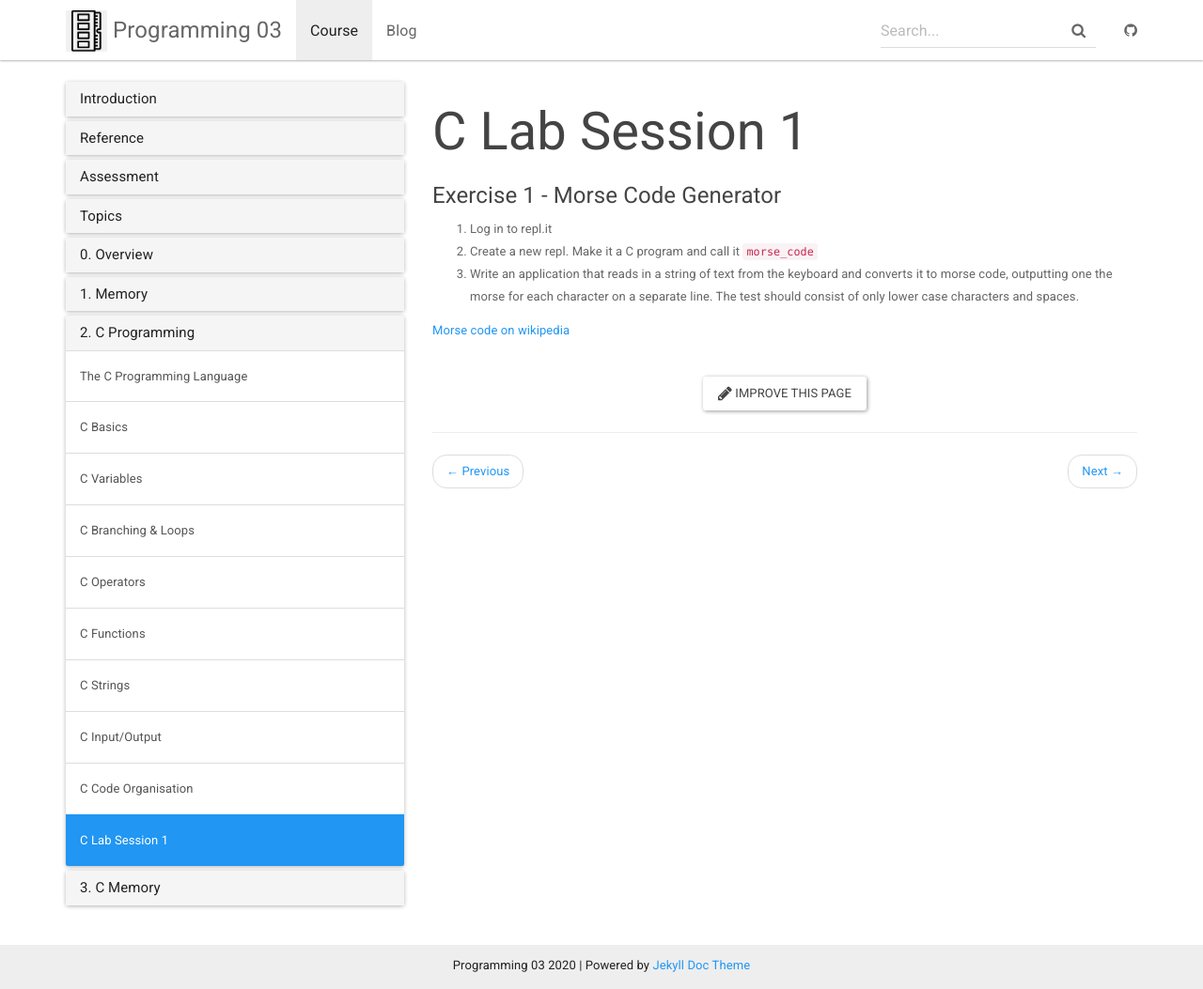
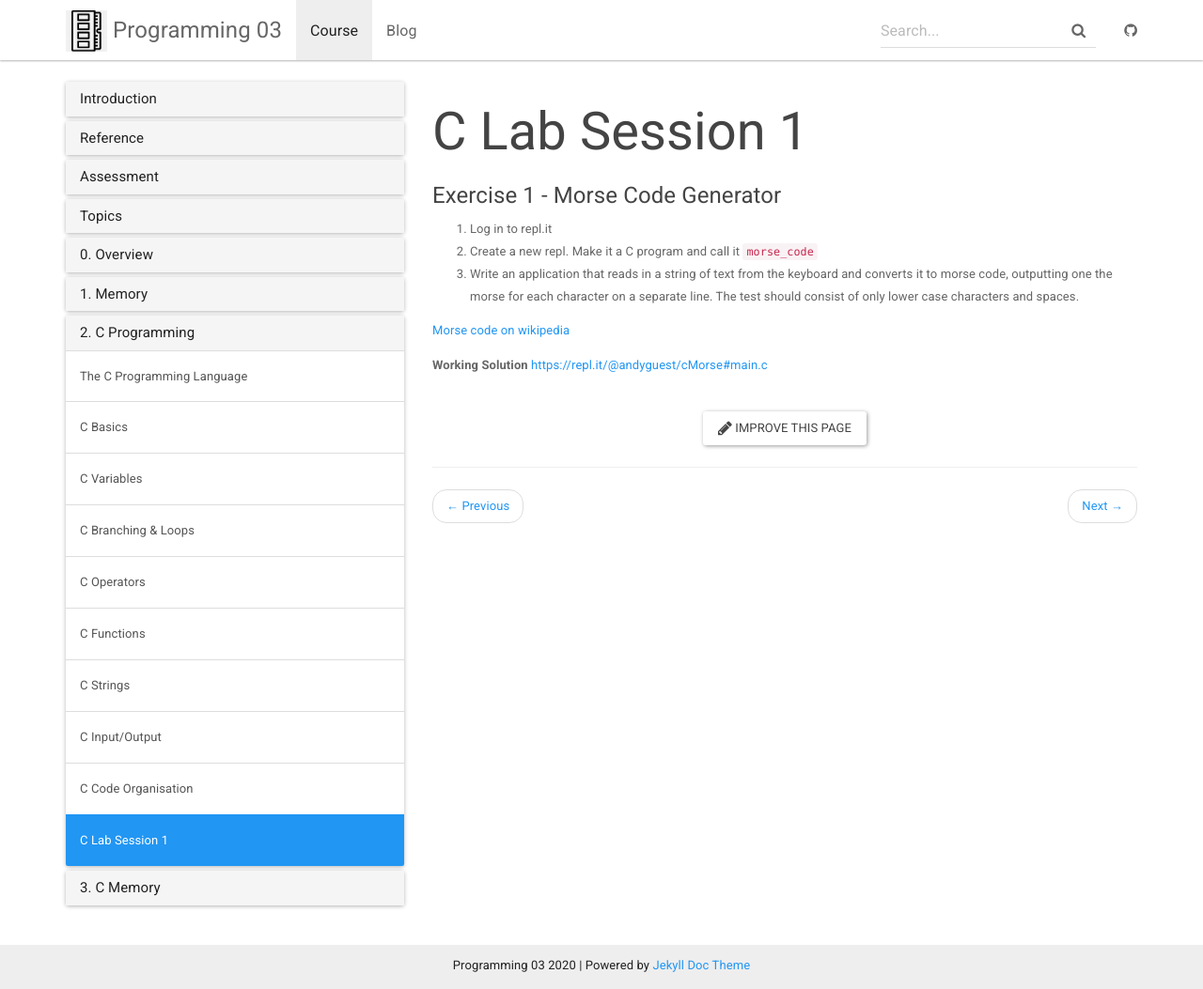
Before and after one commit to andyguestysj/prog03, a Jekyll site: the page built from _docs/topics/2-c/c-10.md, in a window 1280 px wide and 1053 px high. Shown: the whole window at 94% size. Built offline with Jekyll 4.4.1, drawn with Linux system fonts in a browser that asks for light colours.

Commit message:
morse solution

```diff
--- a/_docs/topics/2-c/c-10.md
+++ b/_docs/topics/2-c/c-10.md
@@ -10,3 +10,6 @@ permalink: /docs/c-10/
 3. Write an application that reads in a string of text from the keyboard and converts it to morse code, outputting one the morse for each character on a separate line. The test should consist of only lower case characters and spaces.
 
 [Morse code on wikipedia](https://en.wikipedia.org/wiki/Morse_code)
+
+
+**Working Solution** [https://repl.it/@andyguest/cMorse#main.c](https://repl.it/@andyguest/cMorse#main.c)
```
